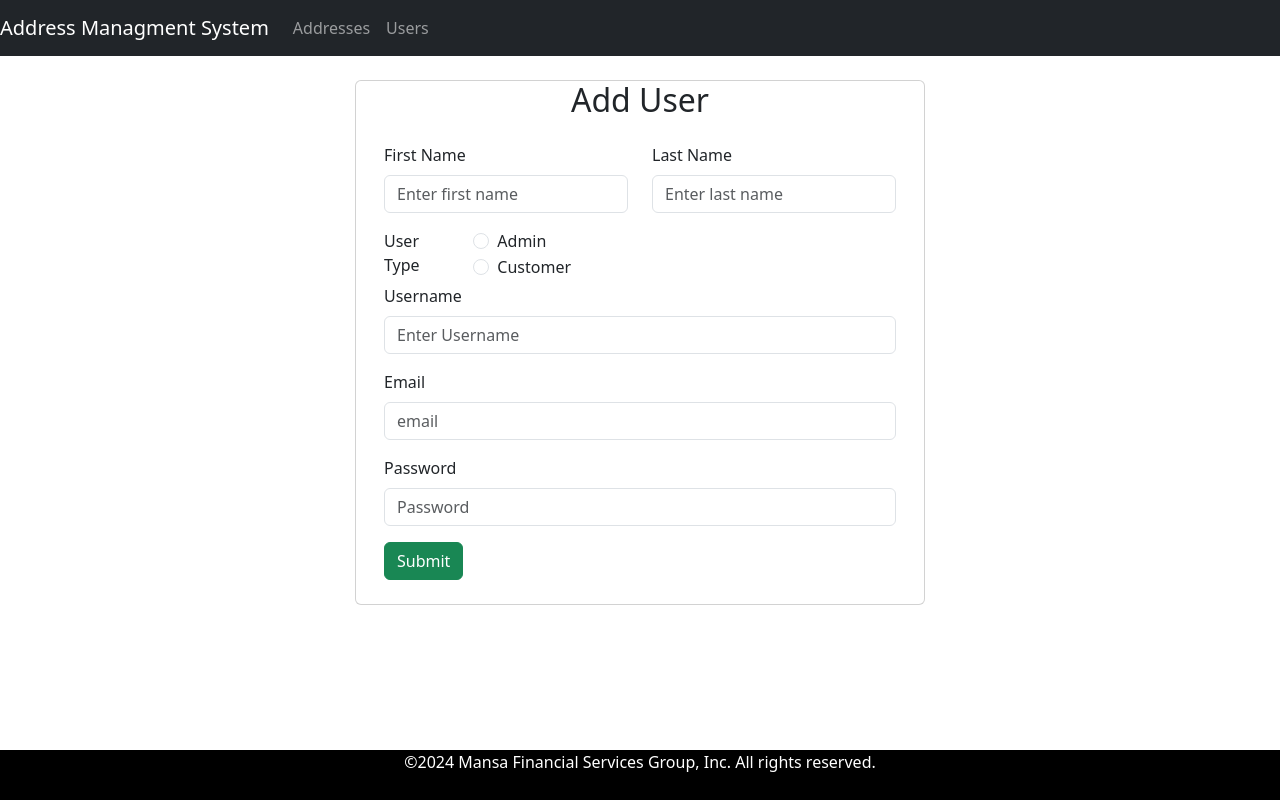
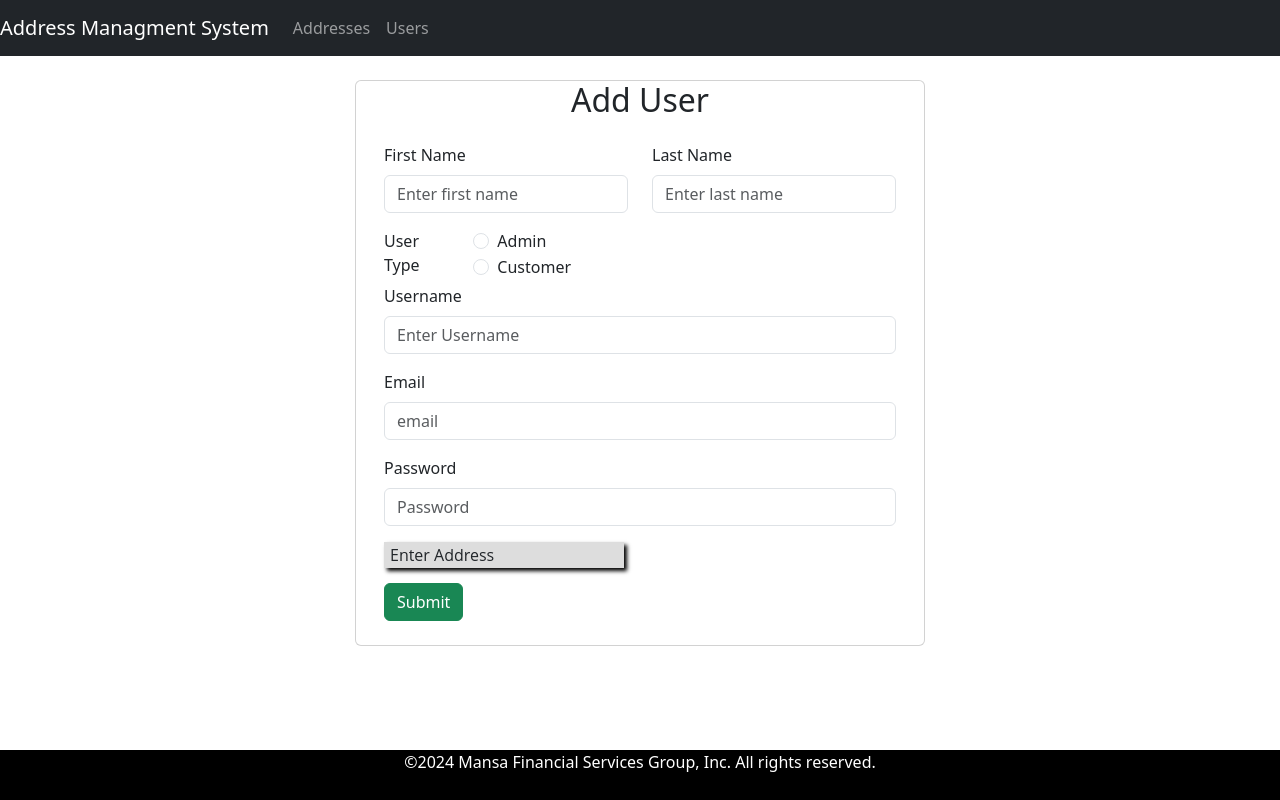
Before and after one commit to donaldkeita/BankApplication, a React (Vite) app in the folder BankApp-Frontend/ems-frontend/: page /add-user in a window 1280 px wide. Built offline with nearby package versions, Linux system fonts and the light colour scheme; no server answers.

Commit message:
fixed bug and linked Address to User component

```diff
--- /dev/null
+++ b/BankApp-Frontend/ems-frontend/src/components/UserComponent.css
@@ -0,0 +1,31 @@
+details {
+    font:
+      16px "Open Sans",
+      Calibri,
+      sans-serif;
+    width: 620px;
+  }
+
+  details > summary {
+    padding: 2px 6px;
+    width: 15em;
+    background-color: #ddd;
+    border: none;
+    box-shadow: 3px 3px 4px black;
+    cursor: pointer;
+    list-style: none;
+    margin-bottom: 15px;
+  }
+
+  details > p {
+    border-radius: 0 0 10px 10px;
+    background-color: yellowgreen;
+    padding: 2px 6px;
+    margin-bottom: 15px;
+    box-shadow: 3px 3px 4px black;
+  }
+
+  .content {
+    background-color: yellowgreen;
+    margin-bottom: 15px;
+  }
--- a/BankApp-Frontend/ems-frontend/src/components/UserComponent.jsx
+++ b/BankApp-Frontend/ems-frontend/src/components/UserComponent.jsx
@@ -1,6 +1,7 @@
-import React, {useState, useEffect } from 'react'
+import React, {useState, useEffect, Component } from 'react'
 import { createUser, getUserById, updateUser } from '../services/UserService';
 import { useNavigate, useParams } from 'react-router-dom';
+import './UserComponent.css'
 
 const UserComponent = () => {
 
@@ -18,8 +19,18 @@ const UserComponent = () => {
 
   const {id} = useParams();
 
+  const [errors, setErrors] = useState({
+    firstName: '',
+    lastName: '',
+    userType: '',
+    email: '',
+    password: '',
+    username: ''
+  })
+
   useEffect(() => {
 
+    if(id) {
       getUserById(id).then((response) => {
         setFirstName(response.data.firstName);
         setLastName(response.data.lastName);
@@ -28,13 +39,14 @@ const UserComponent = () => {
         setPassword(response.data.password);
         setUsername(response.data.username);
       }).catch(error => console.error(error))
+    }
 
   }, [id])
 
   function saveOrUpdateUser(e) {
     e.preventDefault();
 
-    const user = {firstName, lastName, userType, email, password, username}
+    const user = {firstName, lastName, userType, email, password, username, addressId}
 
     console.log(user);
 
@@ -51,6 +63,8 @@ const UserComponent = () => {
       }).catch(error => console.error(error))
     }
   }
+
+
 
   function pageTitle() {
     if (id) {
@@ -166,16 +180,11 @@ const UserComponent = () => {
                   onChange={(e) => setPassword(e.target.value)}></input>
               </div>
 
-              {/* <p>
-                <a className="btn btn-primary" data-toggle="collapse" href="#collapseExample" role="button" aria-expanded="true" aria-controls="collapseExample">
-                  Add Address
-                </a>
-              </p>
-              <div className="collapse" id="collapseExample">
-                <div className="card card-body">
-                  Anim pariatur cliche reprehenderit, enim eiusmod high life accusamus terry richardson ad squid. Nihil anim keffiyeh helvetica, craft beer labore wes anderson cred nesciunt sapiente ea proident.
-                </div>
-              </div> */}
+              <details>
+                <summary>Enter Address</summary>
+                <div><span className='content'>Something small enough to escape casual notice.</span></div> <br/>
+
+              </details>
 
               <button type="submit" className="btn btn-success mb-2" onClick={(e) => saveOrUpdateUser(e)}>Submit</button>
             </form>
```
Lines whose indentation alone changed are shown as unchanged.
